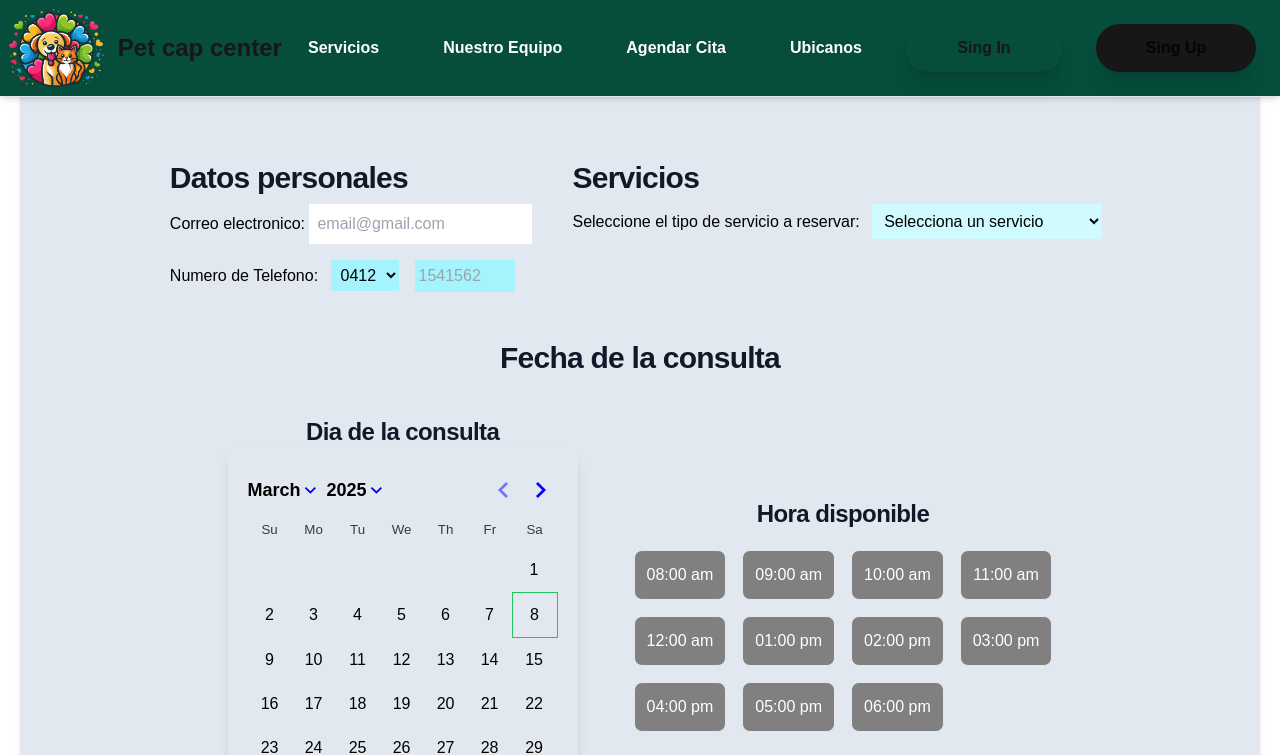
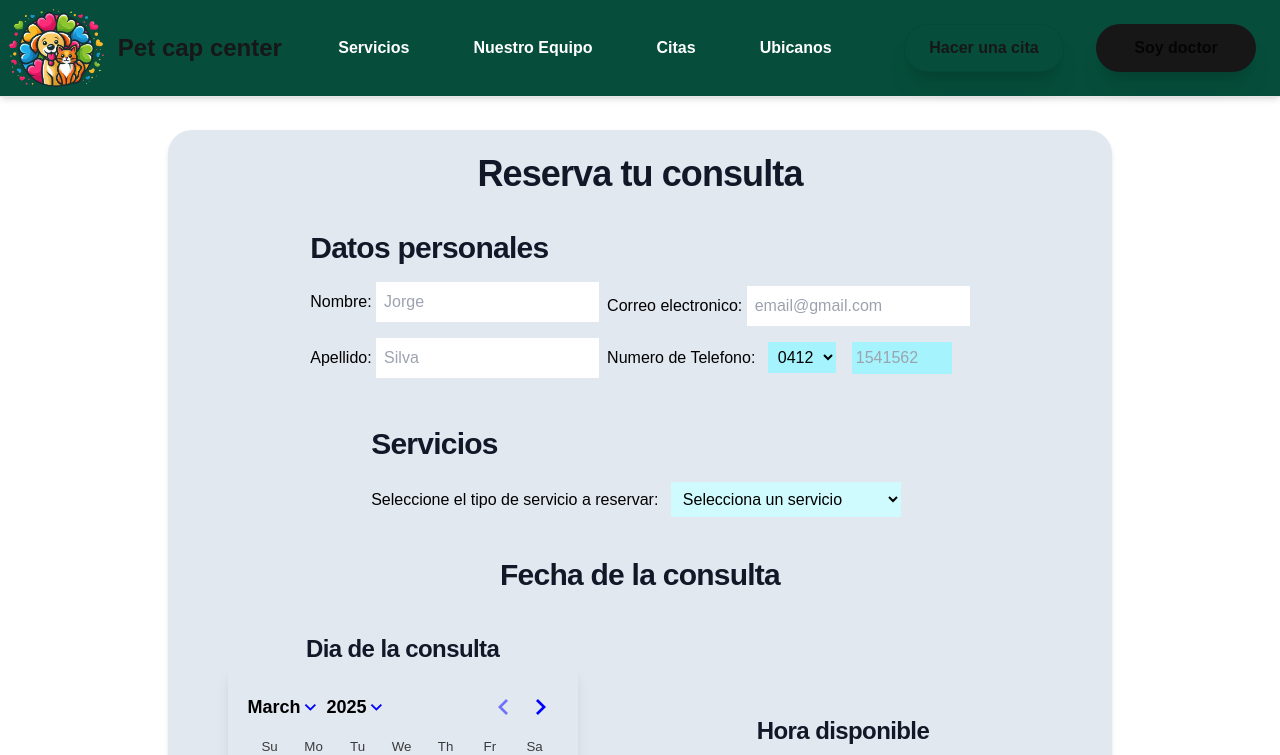
Before and after one commit to XtremeDust/proyecto-consultorio, a Next.js app in the folder walas-app/: page /consulta in a window 1280 px wide. Shown: the top 755 px of the page. Built offline with nearby package versions, Linux system fonts and the light colour scheme.

Commit message:
actualizacion

```diff
--- a/walas-app/src/app/consulta/page.jsx
+++ b/walas-app/src/app/consulta/page.jsx
@@ -5,12 +5,18 @@ import Consulta from "@/components/consulta/main-consulta"
 
 export default function page() {
   return (
-    <div className='grid min-h-screen grid-rows-[auto,1fr,auto]'>
-      <Nav></Nav>
-      <main className='content-center'>
-        <Consulta></Consulta>
-      </main>
-      <Footer></Footer>
+    <div className="min-h-screen flex flex-col">
+
+      <Nav className="fixed top-0 left-0 w-full z-50 bg-emerald-900 border-b shadow-md" />
+
+      <div className="h-[90px] md:h-36 lg:h-36 xl:h-[90px]"/>
+
+        <main className="flex-grow flex items-center justify-center">
+          <Consulta/>
+        </main>
+
+        <Footer/>
+
     </div>
   )
 }
--- a/walas-app/src/components/consulta/main-consulta.jsx
+++ b/walas-app/src/components/consulta/main-consulta.jsx
@@ -1,26 +1,26 @@
 "use client";
-import React, {useState} from 'react';
+import React, { useState } from 'react';
 import Calendario from "./fecha";
 
 
 const hora = [
-  {title: '08:00 am', id: 1,  status: true },
-  {title: '09:00 am', id: 2,  status: false },
-  {title: '10:00 am', id: 3,  status: true},
-  {title: '11:00 am', id: 4,  status: false},
-  {title: '12:00 am', id: 5,  status: true},
-  {title: '01:00 pm', id: 6,  status: true},
-  {title: '02:00 pm', id: 7,  status: true},
-  {title: '03:00 pm', id: 8,  status: false},
-  {title: '04:00 pm', id: 9,  status: true},
-  {title: '05:00 pm', id: 10, status: false},
-  {title: '06:00 pm', id: 11, status: false},
+  { title: '08:00 am', id: 1, status: true },
+  { title: '09:00 am', id: 2, status: false },
+  { title: '10:00 am', id: 3, status: true },
+  { title: '11:00 am', id: 4, status: false },
+  { title: '12:00 am', id: 5, status: true },
+  { title: '01:00 pm', id: 6, status: true },
+  { title: '02:00 pm', id: 7, status: true },
+  { title: '03:00 pm', id: 8, status: false },
+  { title: '04:00 pm', id: 9, status: true },
+  { title: '05:00 pm', id: 10, status: false },
+  { title: '06:00 pm', id: 11, status: false },
 ]
 
-const telf=[
-  {tfn: '0412', id: 1,},
-  {tfn: '0424', id: 2,},
-  {tfn: '0414', id: 3,},
+const telf = [
+  { tfn: '0412', id: 1, },
+  { tfn: '0424', id: 2, },
+  { tfn: '0414', id: 3, },
 ]
 
 function consulta() {
@@ -30,14 +30,28 @@ function consulta() {
   return (
     <div className=' justify-center items-center p-5'>
       <div className='bg-slate-200 text-black mx-auto max-w-screen-xl p-6 m-5 lg:px-8 sm:flex-col sm:flex sm:justify-center rounded-3xl shadow-md'>
-        <h2 className='text-4xl font-semibold tracking-tight text-pretty text-center text-gray-900 sm:text-4xl'>Reserva tu consulta</h2>
+        <h2 className='text-4xl font-semibold tracking-tight text-pretty  text-center text-gray-900 sm:text-4xl'>Reserva tu consulta</h2>
 
 
         <form action="" className='flex flex-col items-center justify-center my-4'>
 
-        <div className='datos m-5 flex flex-col lg:flex-row '>
-          <section className='datos m-5'>
-            <h3 className='text-3xl font-semibold tracking-tight text-pretty lg:text-justify text-center text-gray-900 sm:text-3xl'>Datos personales</h3>
+          <div className='datos m-5 flex flex-col gap-2'>
+            <h3 className='text-3xl lg:text-justify font-semibold tracking-tight text-pretty text-center text-gray-900 sm:text-3xl'>Datos personales</h3>
+            <section className='datos  flex flex-col gap-2 items-center lg:flex-row'>
+
+              <div>
+                <div className='correo'>
+                  <label htmlFor="name">Nombre: </label>
+                  <input type="text" name="name" id="name" className='my-2 p-2' placeholder='Jorge' />
+                </div>
+
+                <div className='correo'>
+                  <label htmlFor="email">Apellido: </label>
+                  <input type="text" name="Apellido" id="Apellido" className='my-2 p-2' placeholder='Silva' />
+                </div>
+              </div>
+
+              <div>
                 <div className='correo'>
                   <label htmlFor="email">Correo electronico: </label>
                   <input type="email" name="email" id="email" className='my-2 p-2' placeholder='email@gmail.com' />
@@ -46,17 +60,24 @@ function consulta() {
                 <div className='numero'>
                   <label htmlFor="tfl">Numero de Telefono: </label>
                   <select name="options" id="options" className=' bg-cyan-200 m-2 p-1.5 '>
-              {telf.map((telf)=>(
+                    {telf.map((telf) => (
                       <option key={telf.id} value={telf.tfn}>{telf.tfn}</option>
                     ))}
                   </select>
                   <input type="tel" name="tlf" id="tfl" className='m-2 p-1 w-[100px]  bg-cyan-200 ' placeholder='1541562' />
                 </div>
+
+              </div>
             </section>
+
+
+          </div>
 
           <section className='tipo m-5'>
 
             <h3 className='text-3xl font-semibold tracking-tight text-pretty lg:text-justify text-center text-gray-900 sm:text-3xl'>Servicios</h3>
+
+            <div className='text-center my-3'>
             <label htmlFor='opt'>Seleccione el tipo de servicio a reservar: </label >
             <select name="options" id="options" className=' bg-cyan-100 m-2 p-2 '>
               <option value="Selecciona un servicio">Selecciona un servicio</option>
@@ -64,9 +85,9 @@ function consulta() {
               <option value="Consulta Dental">Consulta Dental</option>
               <option value="Peluquería Canina y Felina">Peluquería Canina y Felina</option>
             </select>
+            </div>
 
           </section>
-        </div>
 
           <h3 className='text-3xl font-semibold tracking-tight text-pretty lg:text-justify text-center text-gray-900 sm:text-3xl'>Fecha de la consulta</h3>
           <div className='datos consulta flex flex-col items-center lg:flex-row'>
@@ -82,12 +103,12 @@ function consulta() {
               <h3 className='text-2xl font-semibold tracking-tight text-pretty text-center text-gray-900 sm:text-2xl'>Hora disponible</h3>
               <div className='horas grid grid-cols-4 m-3'>
 
-          {hora.map((hora)=>(
+                {hora.map((hora) => (
                   <button type='button' key={hora.id} className='text-white border m-2 p-3 rounded-lg hover:shadow-sm transition delay-75 ease-in-out hover:-translate-y-1 '
                     onClick={() => setSelectH(hora.title)}
                     disabled={!hora.status} // este solo los deja de seleccionar disabled={!hora.status}   //este elimina los false hidden={!hora.status}
                     style={{
-              backgroundColor: selecionaH === hora.title  ? '#14522D' : 'gray',
+                      backgroundColor: selecionaH === hora.title ? '#14522D' : 'gray',
                       color: 'white',
                     }}
                   >
@@ -97,7 +118,7 @@ function consulta() {
               </div>
 
               <div className='horaSeleccionada text-center'>
-            {selecionaH ? `Hora seleccionada: ${selecionaH}`:"Por Favor seleccione la hora."}
+                {selecionaH ? `Hora seleccionada: ${selecionaH}` : "Por Favor seleccione la hora."}
               </div>
             </section>
 
--- a/walas-app/src/components/login/sesion.jsx
+++ b/walas-app/src/components/login/sesion.jsx
@@ -13,7 +13,7 @@ function sesion() {
                         <input type="password" className='my-3 p-2 w-[325px] text-black rounded-xl border border-gray-300 focus:outline-none focus:border-blue-500 focus:shadow-md' name="contra" id="contraseña" placeholder='contraseña' />
                         <input type="submit" className='my-3 p-2 mt-7 w-[200px] bg-blue-900 text-white rounded-xl cursor-pointer' value="Iniciar sesion" />
                     </form>
-                    <p className='mt-3 text-black'>¿No tienes cuenta? <a href="/register/" className='text-blue-800'>Regístrate aquí</a></p>
+                    <p className='mt-3 text-black'>¿Quieres hacer una cita? <a href="/consulta/" className='text-blue-800'>Regístrate aquí</a></p>
 
                 </div>
 
--- a/walas-app/src/components/nav.jsx
+++ b/walas-app/src/components/nav.jsx
@@ -13,7 +13,7 @@ const nav = [{
 
 }, {
     id: "3",
-    Titulo: "Agendar Cita",
+    Titulo: "Citas",
     link: "/#consulta"
 }, {
     id: "4",
@@ -23,13 +23,13 @@ const nav = [{
 
 const buttones = [{
     id: "1",
-    nombre: "Sign In",
-    link: "/login",
+    nombre: "Hacer una Cita",
+    link: "/consulta",
 },
 {
     id: "2",
-    nombre: "Sign Up",
-    link: "/register",
+    nombre: "Soy doctor",
+    link: "/login",
 }
 ]
 
@@ -90,8 +90,8 @@ export default function navbar() {
                     {/*resgistro y inicio */}
                     <div className="hidden items-center gap-4 md:flex">
                         <ul className='font-semibold flex flex-col p-4 md:flex-row md:space-x-8 md:mt-0 md:border-0'>
-                            <li><Link className='flex items-center justify-center px-4 py-2 text-sm transition-transform duration-200 ease-in-out border  border-solid border-black/[.08] dark:border-white/[.145] hover:bg-[#f2f2f2] hover:dark:bg-emerald-950  bg-transparent  gap-2 rounded-full shadow-xl sm:px-5 sm:h-12 sm:text-base sm:min-w-[10rem] hover:-translate-y-1' href="/login">Sing In</Link></li>
-                            <li><Link className='flex items-center justify-center px-4 py-2 text-sm transition-transform duration-200 ease-in-out text-black/[0.80] bg-foreground gap-2 rounded-full shadow-xl sm:px-5 sm:h-12 sm:text-base sm:min-w-[10rem] hover:bg-gray-600 dark:hover:bg-gray-300 hover:-translate-y-1' href="/register">Sing Up</Link></li>
+                            <li><Link className='flex items-center justify-center px-4 py-2 text-sm transition-transform duration-200 ease-in-out border  border-solid border-black/[.08] dark:border-white/[.145] hover:bg-[#f2f2f2] hover:dark:bg-emerald-950  bg-transparent  gap-2 rounded-full shadow-xl sm:px-5 sm:h-12 sm:text-base sm:min-w-[10rem] hover:-translate-y-1' href="/consulta">Hacer una cita</Link></li>
+                            <li><Link className='flex items-center justify-center px-4 py-2 text-sm transition-transform duration-200 ease-in-out text-black/[0.80] bg-foreground gap-2 rounded-full shadow-xl sm:px-5 sm:h-12 sm:text-base sm:min-w-[10rem] hover:bg-gray-600 dark:hover:bg-gray-300 hover:-translate-y-1' href="/login">Soy doctor</Link></li>
                         </ul>
                     </div>
                 </div>
```
Lines whose indentation alone changed are shown as unchanged.
